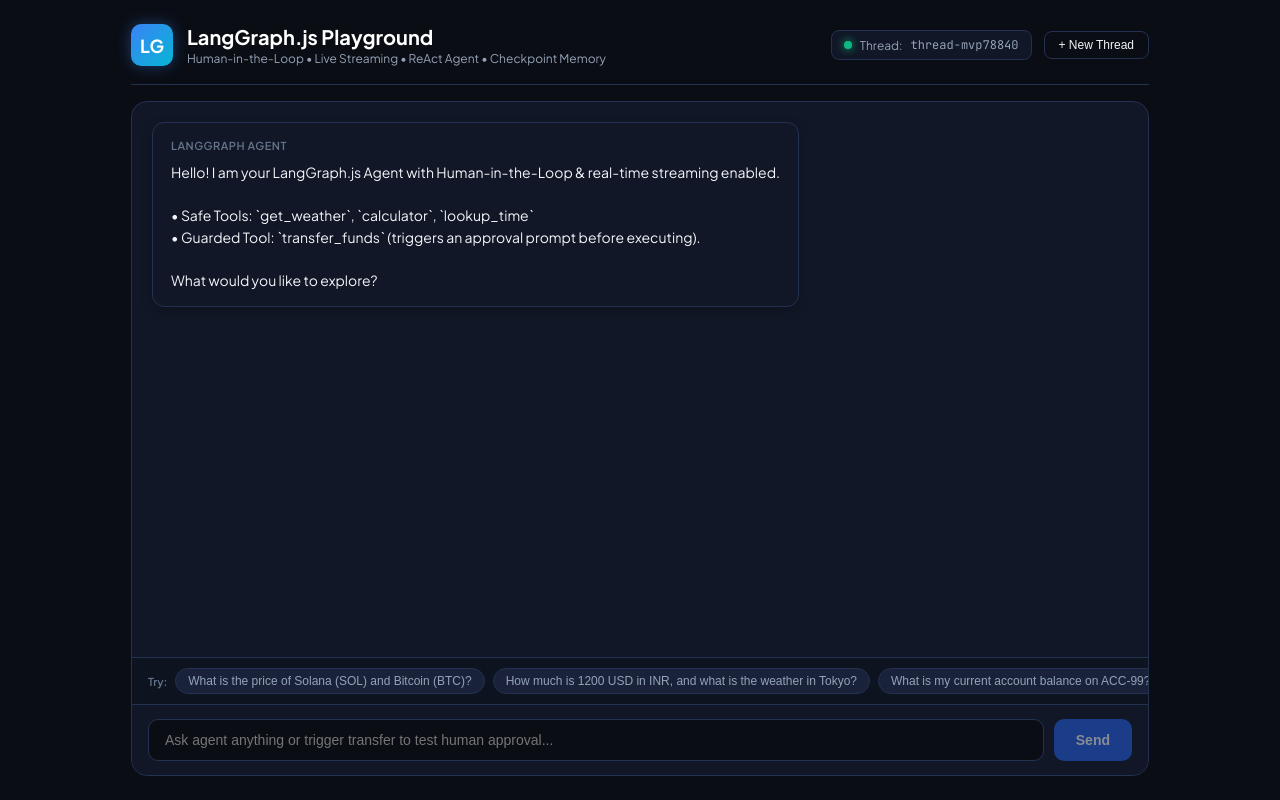
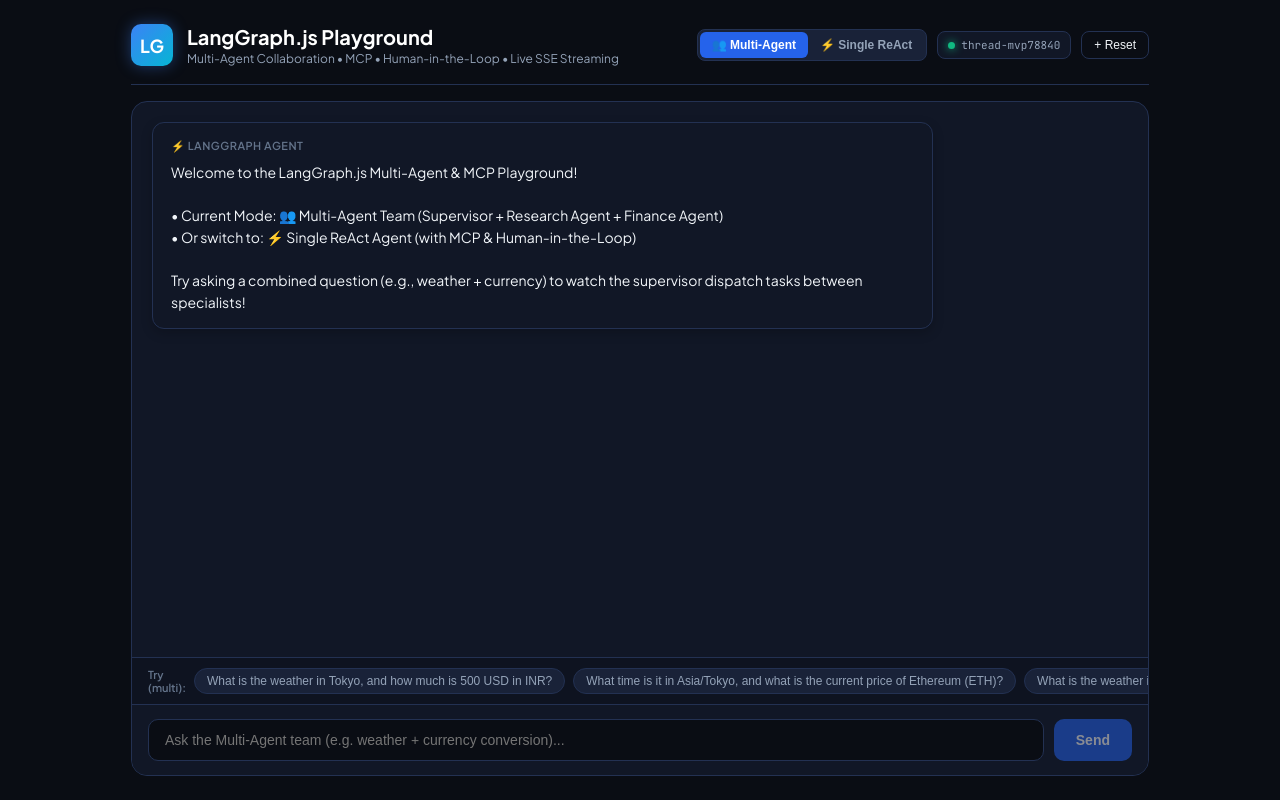
Before and after one commit to beingvin/langgraphjs-playground, a Next.js app: page / in a window 1280 px wide. Built offline with nearby package versions, Linux system fonts and the light colour scheme.

Commit message:
feat: add Multi-Agent Supervisor mode with live workflow toggle in Next.js UI

```diff
--- a/app/api/agent/route.js
+++ b/app/api/agent/route.js
@@ -1,21 +1,24 @@
 import { getAgentApp } from "@/lib/agent";
+import { multiAgentApp } from "@/lib/multi-agent";
 import { HumanMessage } from "@langchain/core/messages";
 import { Command } from "@langchain/langgraph";
 
 export async function POST(request) {
   try {
     const body = await request.json();
-    const { message, resumeAction, threadId } = body;
+    const { message, resumeAction, threadId, mode } = body;
 
     const currentThreadId = threadId || `session-${Date.now()}`;
     const config = {
       configurable: { thread_id: currentThreadId },
+      recursionLimit: 20,
     };
 
-    const agentApp = await getAgentApp();
+    // Select workflow engine: "multi" (Supervisor Multi-Agent) or default single ReAct agent
+    const activeApp = mode === "multi" ? multiAgentApp : await getAgentApp();
+
     const encoder = new TextEncoder();
 
-    // Create a ReadableStream for Server-Sent Events (SSE)
     const stream = new ReadableStream({
       async start(controller) {
         const sendEvent = (data) => {
@@ -23,12 +26,10 @@
         };
 
         try {
-          sendEvent({ type: "start", threadId: currentThreadId });
+          sendEvent({ type: "start", threadId: currentThreadId, mode: mode || "single" });
 
-          // Determine input: either resuming an interrupt or starting a new message
           let graphInput;
           if (resumeAction) {
-            // Human provided approval or rejection
             graphInput = new Command({ resume: resumeAction });
           } else if (message) {
             graphInput = { messages: [new HumanMessage(message)] };
@@ -38,8 +39,7 @@
             return;
           }
 
-          // Stream graph lifecycle events using streamEvents v2
-          const eventStream = agentApp.streamEvents(graphInput, {
+          const eventStream = activeApp.streamEvents(graphInput, {
             ...config,
             version: "v2",
           });
@@ -47,9 +47,10 @@
           for await (const event of eventStream) {
             const eventType = event.event;
 
-            // 1. Node start lifecycle
+            // 1. Node transitions
             if (eventType === "on_chain_start") {
-              if (event.name === "agent" || event.name === "tools") {
+              const nodeNames = ["agent", "tools", "supervisor", "ResearchAgent", "FinanceAgent", "synthesizer"];
+              if (nodeNames.includes(event.name)) {
                 sendEvent({
                   type: "node_start",
                   node: event.name,
@@ -64,6 +65,7 @@
                 sendEvent({
                   type: "token",
                   content: chunk.content,
+                  sourceNode: event.name,
                 });
               }
             }
@@ -87,8 +89,9 @@
             }
           }
 
-          // Check if graph stopped because of an interrupt
-          const snapshot = await agentApp.getState(config);
+          // Check if single-agent workflow paused due to interrupt()
+          if (mode !== "multi") {
+            const snapshot = await activeApp.getState(config);
             if (snapshot.tasks?.length > 0 && snapshot.tasks[0]?.interrupts?.length > 0) {
               const interruptVal = snapshot.tasks[0].interrupts[0].value;
               sendEvent({
@@ -96,6 +99,9 @@
                 payload: interruptVal,
                 threadId: currentThreadId,
               });
+            } else {
+              sendEvent({ type: "done" });
+            }
           } else {
             sendEvent({ type: "done" });
           }
--- a/app/page.js
+++ b/app/page.js
@@ -3,15 +3,16 @@
 import { useState, useRef, useEffect } from "react";
 
 export default function Home() {
+  const [mode, setMode] = useState("multi"); // "single" | "multi"
   const [messages, setMessages] = useState([
     {
       id: "welcome",
       role: "assistant",
       content:
-        "Hello! I am your LangGraph.js Agent with Human-in-the-Loop & real-time streaming enabled.\n\n" +
-        "• Safe Tools: `get_weather`, `calculator`, `lookup_time`\n" +
-        "• Guarded Tool: `transfer_funds` (triggers an approval prompt before executing).\n\n" +
-        "What would you like to explore?",
+        "Welcome to the LangGraph.js Multi-Agent & MCP Playground!\n\n" +
+        "• Current Mode: 👥 Multi-Agent Team (Supervisor + Research Agent + Finance Agent)\n" +
+        "• Or switch to: ⚡ Single ReAct Agent (with MCP & Human-in-the-Loop)\n\n" +
+        "Try asking a combined question (e.g., weather + currency) to watch the supervisor dispatch tasks between specialists!",
       steps: [],
     },
   ]);
@@ -20,7 +21,7 @@
   const [currentStatus, setCurrentStatus] = useState("");
   const [threadId, setThreadId] = useState(`thread-${Date.now().toString(36)}`);
   const [expandedSteps, setExpandedSteps] = useState({});
-  const [pendingApproval, setPendingApproval] = useState(null); // { action, recipient, amount, warning }
+  const [pendingApproval, setPendingApproval] = useState(null);
   const messagesEndRef = useRef(null);
 
   const scrollToBottom = () => {
@@ -53,9 +54,15 @@
           const event = JSON.parse(jsonStr);
 
           if (event.type === "node_start") {
-            setCurrentStatus(
-              event.node === "agent" ? "Agent reasoning..." : "Executing tools..."
-            );
+            const labels = {
+              supervisor: "👑 Supervisor analyzing task...",
+              ResearchAgent: "🔍 Research Agent executing tools...",
+              FinanceAgent: "💰 Finance Agent executing tools...",
+              synthesizer: "📝 Synthesizer compiling response...",
+              agent: "⚡ ReAct Agent reasoning...",
+              tools: "⚙️ Executing tools...",
+            };
+            setCurrentStatus(labels[event.node] || `Node: ${event.node}...`);
           } else if (event.type === "tool_start") {
             setCurrentStatus(`Calling tool: ${event.name}...`);
             setMessages((prev) =>
@@ -77,7 +84,7 @@
             );
             setExpandedSteps((prev) => ({ ...prev, [agentMessageId]: true }));
           } else if (event.type === "tool_end") {
-            setCurrentStatus(`Tool ${event.name} returned result`);
+            setCurrentStatus(`Tool ${event.name} completed`);
             setMessages((prev) =>
               prev.map((m) =>
                 m.id === agentMessageId
@@ -140,13 +147,14 @@
       role: "assistant",
       content: "",
       steps: [],
+      workflowMode: mode,
     };
 
     setMessages((prev) => [...prev, userMsg, initialAgentMsg]);
     if (!customPrompt) setInput("");
     setLoading(true);
     setPendingApproval(null);
-    setCurrentStatus("Initializing LangGraph...");
+    setCurrentStatus(mode === "multi" ? "👑 Supervisor analyzing task..." : "Initializing LangGraph...");
 
     try {
       const response = await fetch("/api/agent", {
@@ -155,6 +163,7 @@
         body: JSON.stringify({
           message: textToSend,
           threadId: threadId,
+          mode: mode,
         }),
       });
 
@@ -184,7 +193,6 @@
     }
   };
 
-  // Human Operator clicks [Approve] or [Reject]
   const handleDecision = async (decision) => {
     if (!pendingApproval) return;
     const targetAgentMessageId = pendingApproval.agentMessageId;
@@ -199,6 +207,7 @@
         body: JSON.stringify({
           resumeAction: decision,
           threadId: threadId,
+          mode: mode,
         }),
       });
 
@@ -229,7 +238,7 @@
       {
         id: `welcome-${Date.now()}`,
         role: "assistant",
-        content: `New thread initialized (${newId}). Memory is reset for this session!`,
+        content: `New thread initialized (${newId}). Mode: ${mode === "multi" ? "👥 Multi-Agent Team" : "⚡ Single ReAct Agent"}.`,
         steps: [],
       },
     ]);
@@ -239,12 +248,20 @@
     setExpandedSteps((prev) => ({ ...prev, [id]: !prev[id] }));
   };
 
-  const quickPrompts = [
+  const quickPromptsMulti = [
+    "What is the weather in Tokyo, and how much is 500 USD in INR?",
+    "What time is it in Asia/Tokyo, and what is the current price of Ethereum (ETH)?",
+    "What is the weather in London, and how much is 1000 EUR in USD?",
+  ];
+
+  const quickPromptsSingle = [
     "What is the price of Solana (SOL) and Bitcoin (BTC)?",
-    "How much is 1200 USD in INR, and what is the weather in Tokyo?",
     "What is my current account balance on ACC-99?",
     "Please transfer $2,500 to Alice for project milestone.",
+    "What is 25 times 4 and what time is it in Asia/Tokyo?",
   ];
+
+  const activePrompts = mode === "multi" ? quickPromptsMulti : quickPromptsSingle;
 
   return (
     <div style={styles.container}>
@@ -255,17 +272,42 @@
           <div>
             <h1 style={styles.title}>LangGraph.js Playground</h1>
             <p style={styles.subtitle}>
-              Human-in-the-Loop &bull; Live Streaming &bull; ReAct Agent &bull; Checkpoint Memory
+              Multi-Agent Collaboration &bull; MCP &bull; Human-in-the-Loop &bull; Live SSE Streaming
             </p>
           </div>
         </div>
+
+        {/* Mode Selector & Session */}
         <div style={styles.headerRight}>
+          <div style={styles.modeSwitchWrapper}>
+            <button
+              onClick={() => setMode("multi")}
+              style={{
+                ...styles.modeBtn,
+                backgroundColor: mode === "multi" ? "#2563eb" : "transparent",
+                color: mode === "multi" ? "#fff" : "var(--text-secondary)",
+              }}
+            >
+              👥 Multi-Agent
+            </button>
+            <button
+              onClick={() => setMode("single")}
+              style={{
+                ...styles.modeBtn,
+                backgroundColor: mode === "single" ? "#2563eb" : "transparent",
+                color: mode === "single" ? "#fff" : "var(--text-secondary)",
+              }}
+            >
+              ⚡ Single ReAct
+            </button>
+          </div>
+
           <div style={styles.threadBadge}>
             <span style={styles.threadDot} />
-            Thread: <code>{threadId}</code>
+            <code>{threadId}</code>
           </div>
           <button onClick={handleNewSession} style={styles.newSessionBtn}>
-            + New Thread
+            + Reset
           </button>
         </div>
       </header>
@@ -291,7 +333,11 @@
                   }}
                 >
                   <div style={styles.roleTag}>
-                    {isUser ? "You" : "LangGraph Agent"}
+                    {isUser
+                      ? "You"
+                      : m.workflowMode === "multi"
+                      ? "👥 Multi-Agent Team"
+                      : "⚡ LangGraph Agent"}
                   </div>
 
                   {/* Observability: Steps Accordion */}
@@ -411,8 +457,8 @@
 
         {/* Quick Suggestion Prompts */}
         <div style={styles.quickPromptsBar}>
-          <span style={styles.quickLabel}>Try:</span>
-          {quickPrompts.map((p, idx) => (
+          <span style={styles.quickLabel}>Try ({mode}):</span>
+          {activePrompts.map((p, idx) => (
             <button
               key={idx}
               onClick={() => handleSend(p)}
@@ -436,7 +482,11 @@
             type="text"
             value={input}
             onChange={(e) => setInput(e.target.value)}
-            placeholder="Ask agent anything or trigger transfer to test human approval..."
+            placeholder={
+              mode === "multi"
+                ? "Ask the Multi-Agent team (e.g. weather + currency conversion)..."
+                : "Ask the ReAct agent (tools, MCP, banking)..."
+            }
             style={styles.inputField}
             disabled={loading}
           />
@@ -507,22 +557,38 @@
   headerRight: {
     display: "flex",
     alignItems: "center",
-    gap: "12px",
+    gap: "10px",
+  },
+  modeSwitchWrapper: {
+    display: "flex",
+    backgroundColor: "var(--bg-tertiary)",
+    border: "1px solid var(--border)",
+    borderRadius: "8px",
+    padding: "2px",
+  },
+  modeBtn: {
+    border: "none",
+    padding: "6px 12px",
+    borderRadius: "6px",
+    fontSize: "12px",
+    fontWeight: "600",
+    cursor: "pointer",
+    transition: "all 0.15s ease",
   },
   threadBadge: {
-    fontSize: "12px",
+    fontSize: "11px",
     backgroundColor: "var(--bg-secondary)",
     border: "1px solid var(--border)",
-    padding: "6px 12px",
+    padding: "6px 10px",
     borderRadius: "8px",
     display: "flex",
     alignItems: "center",
-    gap: "8px",
+    gap: "6px",
     color: "var(--text-secondary)",
   },
   threadDot: {
-    width: "8px",
-    height: "8px",
+    width: "7px",
+    height: "7px",
     backgroundColor: "#10b981",
     borderRadius: "50%",
     boxShadow: "0 0 8px #10b981",
@@ -531,7 +597,7 @@
     backgroundColor: "transparent",
     border: "1px solid var(--border)",
     color: "var(--text-primary)",
-    padding: "6px 14px",
+    padding: "6px 12px",
     borderRadius: "8px",
     fontSize: "12px",
     cursor: "pointer",
@@ -661,7 +727,6 @@
     padding: "18px 22px",
     maxWidth: "520px",
     width: "100%",
-    animation: "fadeIn 0.2s ease-in-out",
   },
   approvalHeader: {
     display: "flex",
@@ -707,7 +772,6 @@
     fontWeight: "600",
     fontSize: "13px",
     cursor: "pointer",
-    transition: "background-color 0.15s ease",
   },
   rejectBtn: {
     flex: 1,
@@ -719,7 +783,6 @@
     fontWeight: "600",
     fontSize: "13px",
     cursor: "pointer",
-    transition: "background-color 0.15s ease",
   },
   statusBubble: {
     display: "inline-flex",
@@ -761,7 +824,6 @@
     borderRadius: "999px",
     cursor: "pointer",
     whiteSpace: "nowrap",
-    transition: "all 0.15s ease",
   },
   inputForm: {
     display: "flex",
@@ -789,6 +851,5 @@
     fontWeight: "600",
     fontSize: "14px",
     cursor: "pointer",
-    transition: "background-color 0.2s ease",
   },
 };
```
Also changed, not shown: lib/multi-agent.js (added). Lines whose indentation alone changed are shown as unchanged.
